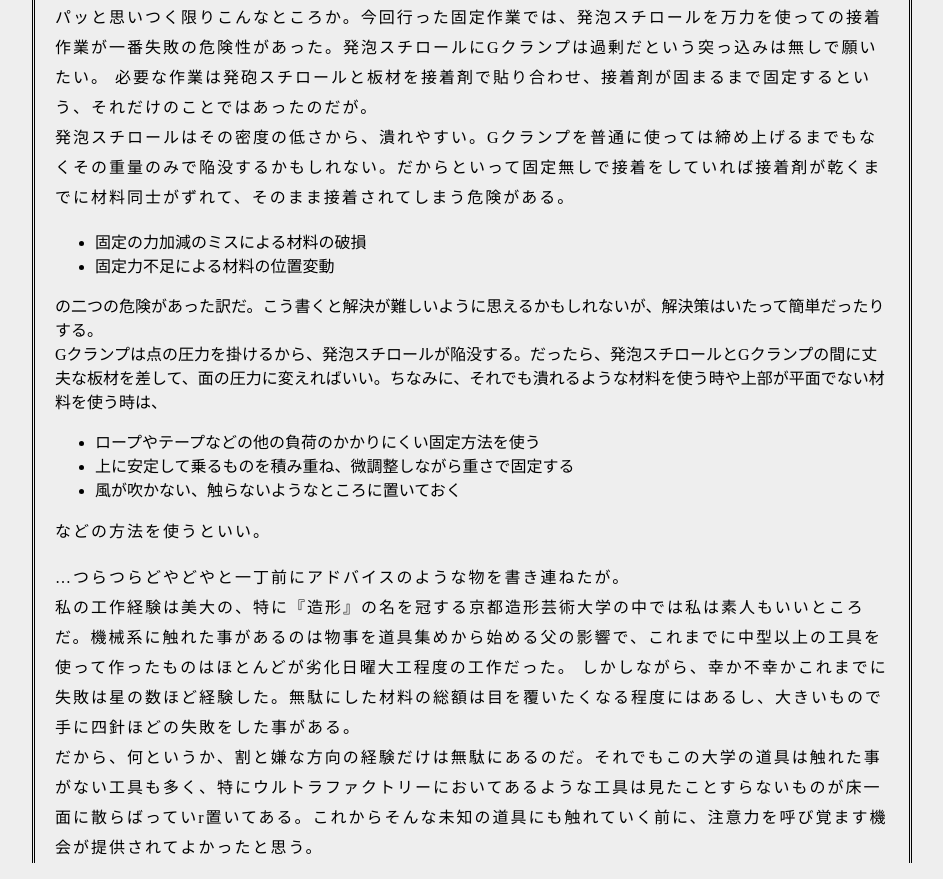
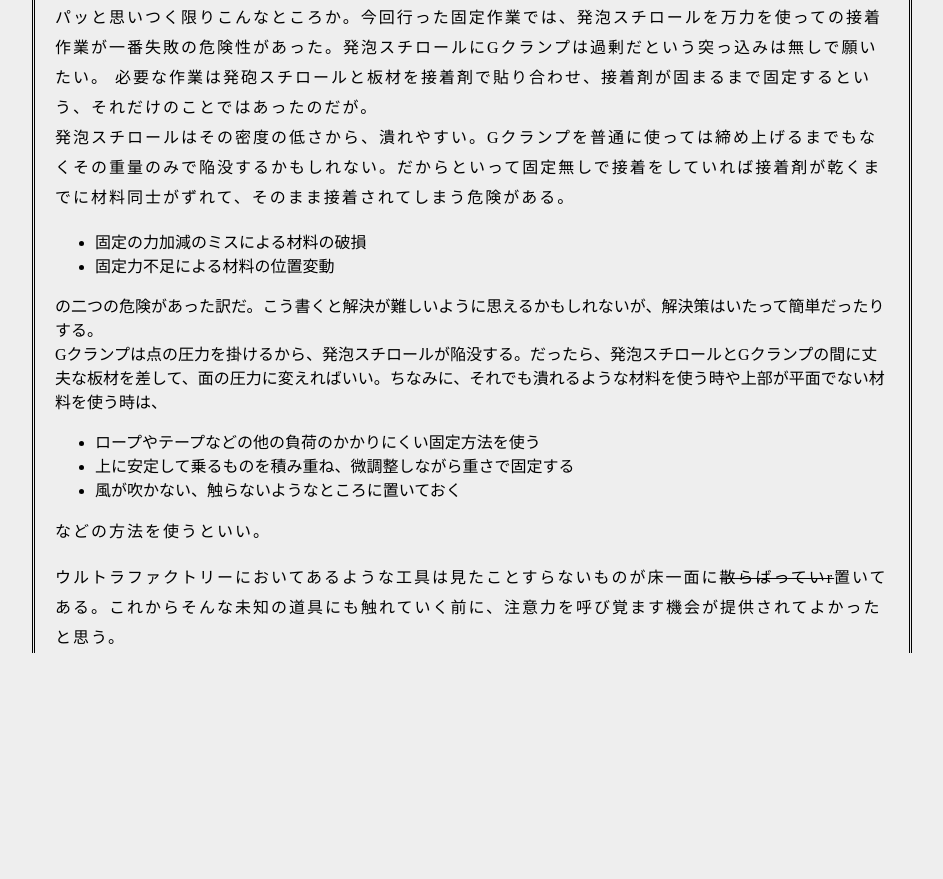
Before and after one commit to kai-1276/kai-1276.github.io, a plain HTML site: page 2018.5.11material.html in a window 1280 px wide. Shown: the part 1116-1995 px from the top of the page, without its empty margins (168-1111 px from the left). After the commit the page ends 1785 px from the top, so only its background shows below. Drawn offline with Linux system fonts and the light colour scheme.

Commit message:
upgrade
修正

```diff
--- a/2018.5.11material.html
+++ b/2018.5.11material.html
@@ -95,10 +95,7 @@ Gクランプは点の圧力を掛けるから、発泡スチロールが陥没
 
 <p>などの方法を使うといい。</p>
 
-<p>…つらつらどやどやと一丁前にアドバイスのような物を書き連ねたが。</br>
-私の工作経験は美大の、特に『造形』の名を冠する京都造形芸術大学の中では私は素人もいいところだ。機械系に触れた事があるのは物事を道具集めから始める父の影響で、これまでに中型以上の工具を使って作ったものはほとんどが劣化日曜大工程度の工作だった。
-しかしながら、幸か不幸かこれまでに失敗は星の数ほど経験した。無駄にした材料の総額は目を覆いたくなる程度にはあるし、大きいもので手に四針ほどの失敗をした事がある。</br>
-だから、何というか、割と嫌な方向の経験だけは無駄にあるのだ。それでもこの大学の道具は触れた事がない工具も多く、特にウルトラファクトリーにおいてあるような工具は見たことすらないものが床一面に散らばっていr置いてある。これからそんな未知の道具にも触れていく前に、注意力を呼び覚ます機会が提供されてよかったと思う。</p>
+<p>ウルトラファクトリーにおいてあるような工具は見たことすらないものが床一面に<s>散らばっていr</s>置いてある。これからそんな未知の道具にも触れていく前に、注意力を呼び覚ます機会が提供されてよかったと思う。</p>
 
   </body>
 
```
